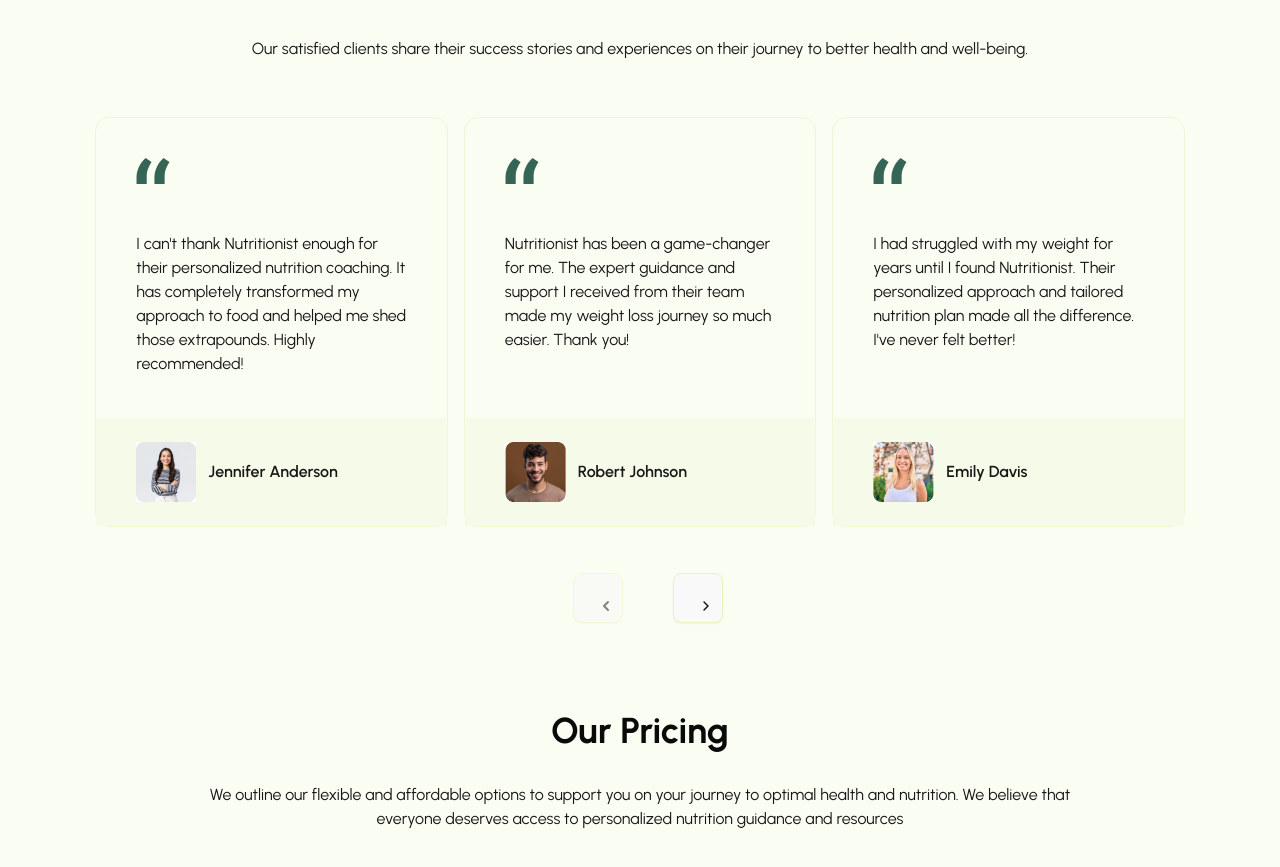
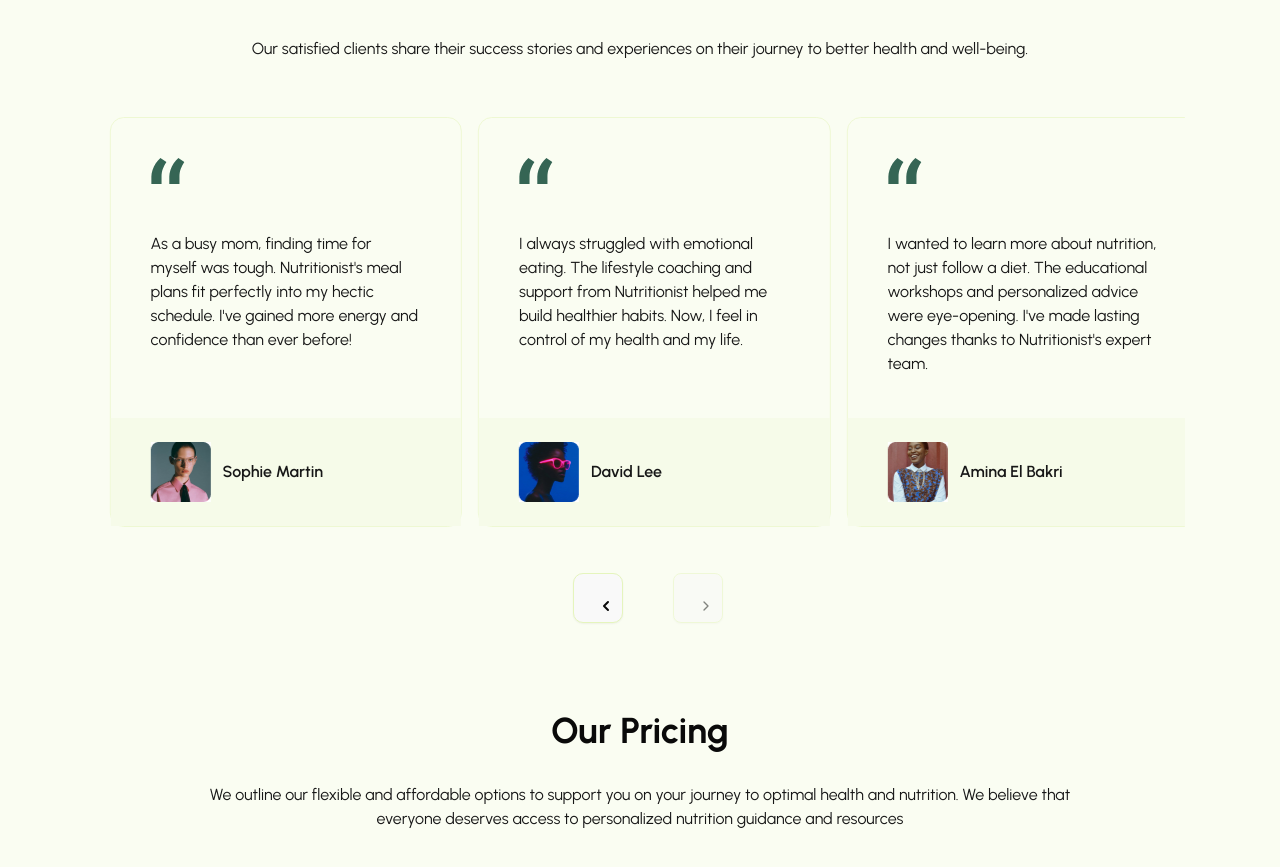
Before and after one commit to SolaKabuta/Nutri, a React (Vite) app: page / in a window 1280 px wide. Shown: the part 3983-4850 px from the top of the page. Built offline with nearby package versions, Linux system fonts and the light colour scheme.

Commit message:
feat: carousel autoplay add

```diff
--- a/package.json
+++ b/package.json
@@ -15,6 +15,7 @@
     "@tailwindcss/vite": "^4.1.13",
     "class-variance-authority": "^0.7.1",
     "clsx": "^2.1.1",
+    "embla-carousel-autoplay": "^8.6.0",
     "embla-carousel-react": "^8.6.0",
     "lucide-react": "^0.543.0",
     "react": "^19.1.1",
--- a/src/components/sections/Testimonials.tsx
+++ b/src/components/sections/Testimonials.tsx
@@ -1,6 +1,7 @@
 // import { Button } from "../ui/button";
 // import TestimonialsCard from "../ui/home/TestimonialsCard";
 import testimonialsCard from "../../data/testimonialsCard.json";
+import Autoplay from 'embla-carousel-autoplay'
 
 import {
   Carousel,
@@ -27,7 +28,12 @@ const Testimonials = () => {
           their journey to better health and well-being.
         </p>
       </div>
-      <Carousel className="w-[400px] md:w-[740px] lg:w-full">
+      <Carousel plugins={[
+              Autoplay({
+                delay: 2000,
+              }),
+            ]}
+      className=" w-[400px] md:w-[740px] lg:w-full">
         <CarouselContent >
           {testimonialsCard.map((item: Item, index: number) => (
             <CarouselItem  className="basis-full lg:basis-1/3">
```
Also changed, not shown: 1 other file (tests, documents, lock files or other folders).
